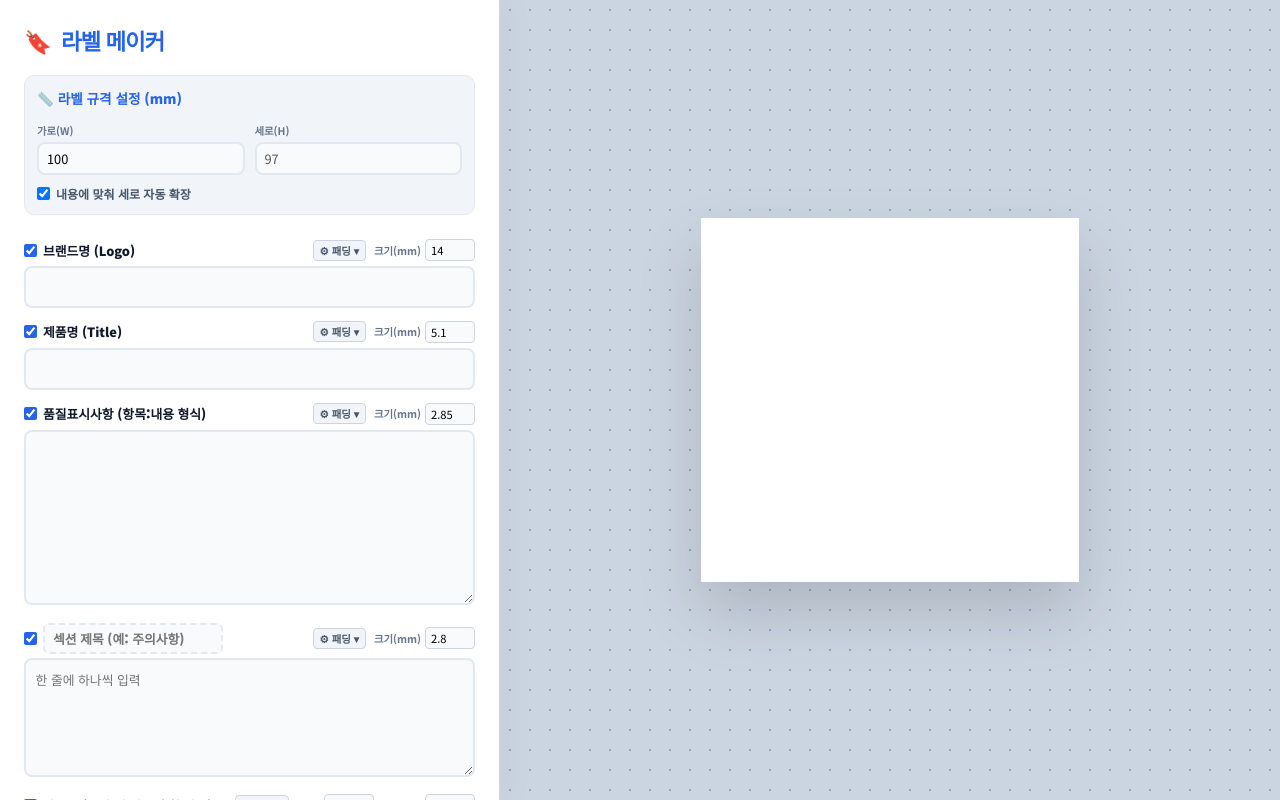
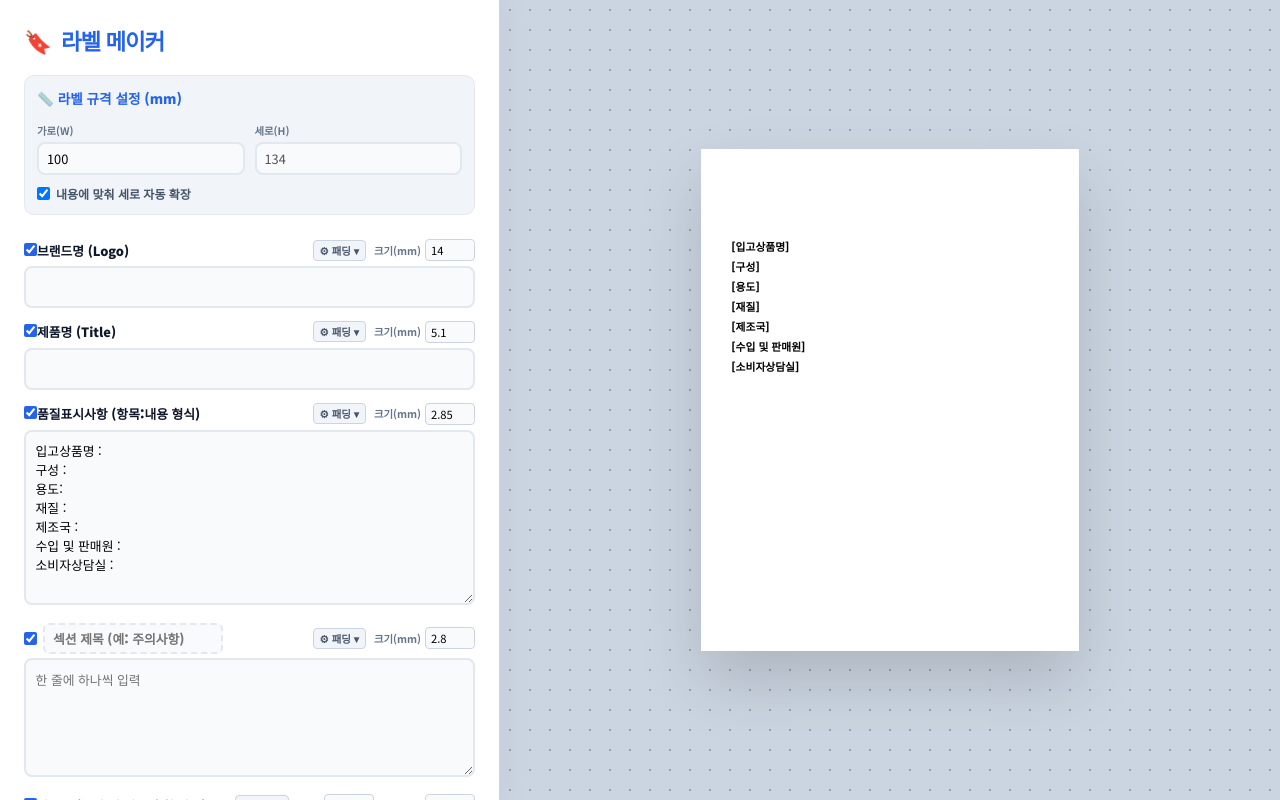
Before and after one commit to kksskk1234/abornest, a Vue app: page / in a window 1280 px wide. Built offline with nearby package versions, Linux system fonts and the light colour scheme.

Commit message:
1. 품질표시사항 디폴트 값 추가 2. 라벨 클릭 시에도 체크 이벤트 발생 추가

```diff
--- a/src/components/editor/BarcodeField.vue
+++ b/src/components/editor/BarcodeField.vue
@@ -1,10 +1,10 @@
 <template>
   <div class="form-group" :class="{ 'field-disabled': !store.showBarcode }">
     <div class="field-header">
-      <div class="field-label-group">
+      <label class="field-label-group" style="cursor: pointer; margin-bottom: 0">
         <input type="checkbox" v-model="store.showBarcode" class="show-checkbox" />
-        <label style="margin-bottom: 0">바코드 (숫자 및 영문 혼합 가능)</label>
-      </div>
+        <span>바코드 (숫자 및 영문 혼합 가능)</span>
+      </label>
       <div class="font-size-control" style="gap: 8px">
         <button
           type="button"
--- a/src/components/editor/FontField.vue
+++ b/src/components/editor/FontField.vue
@@ -1,7 +1,7 @@
 <template>
   <div class="form-group" :class="{ 'field-disabled': show === false }">
     <div class="field-header">
-      <div class="field-label-group">
+      <label class="field-label-group" style="cursor: pointer; margin-bottom: 0">
         <input
           v-if="show !== undefined"
           type="checkbox"
@@ -9,8 +9,8 @@
           @change="$emit('update:show', $event.target.checked)"
           class="show-checkbox"
         />
-        <label style="margin-bottom: 0">{{ label }}</label>
-      </div>
+        <span>{{ label }}</span>
+      </label>
       <div class="font-size-control">
         <button
           v-if="padding"
--- a/src/composables/useLabelStore.js
+++ b/src/composables/useLabelStore.js
@@ -11,7 +11,7 @@ const store = reactive({
   fontSizeCaution: 2.8,
   brand: '',
   title: '',
-  infoText: '',
+  infoText: '입고상품명 :\n구성 :\n용도: \n재질 : \n제조국 : \n수입 및 판매원 : \n소비자상담실 :',
   cautionTitle: '',
   cautionText: '',
   barcodeValue: '',
```
